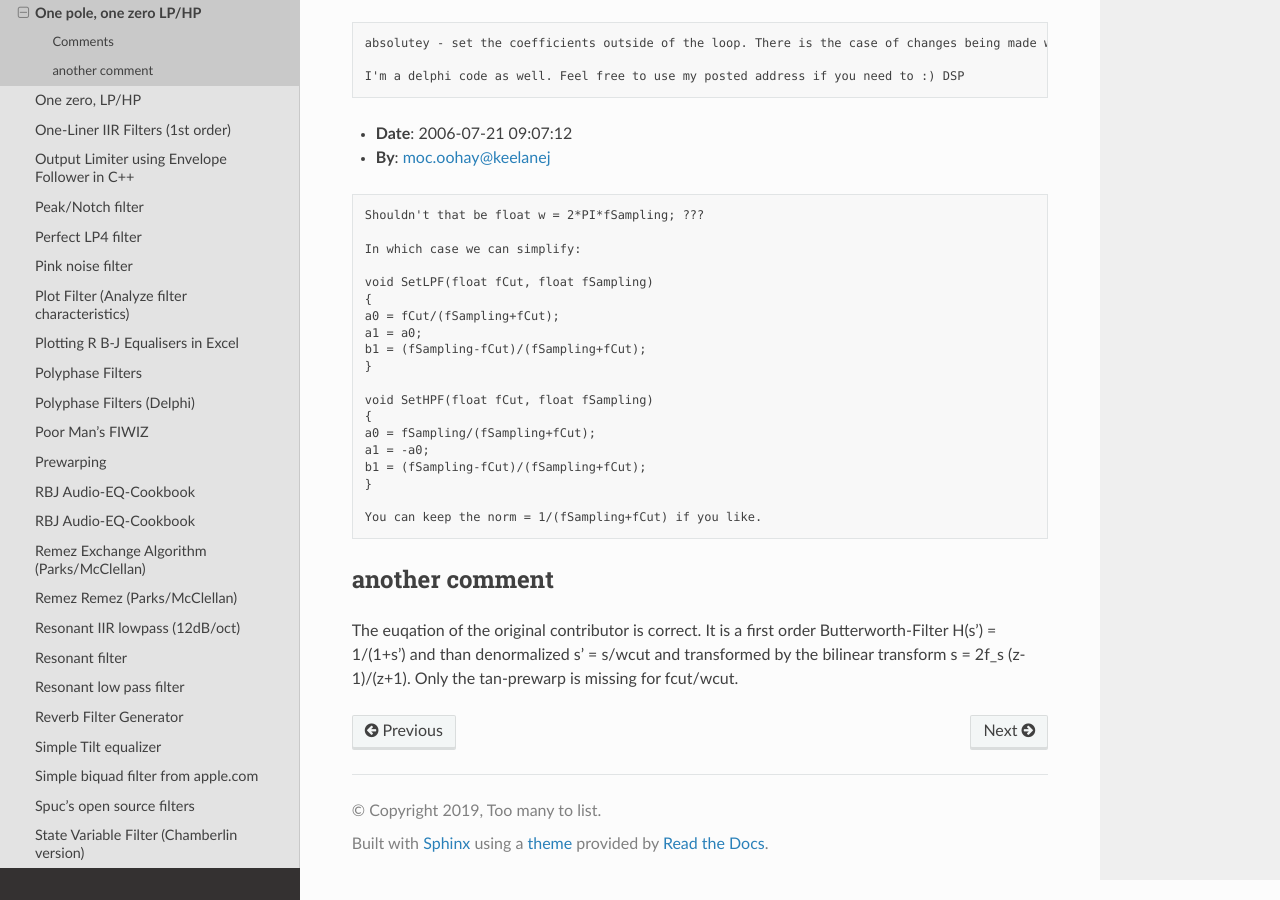
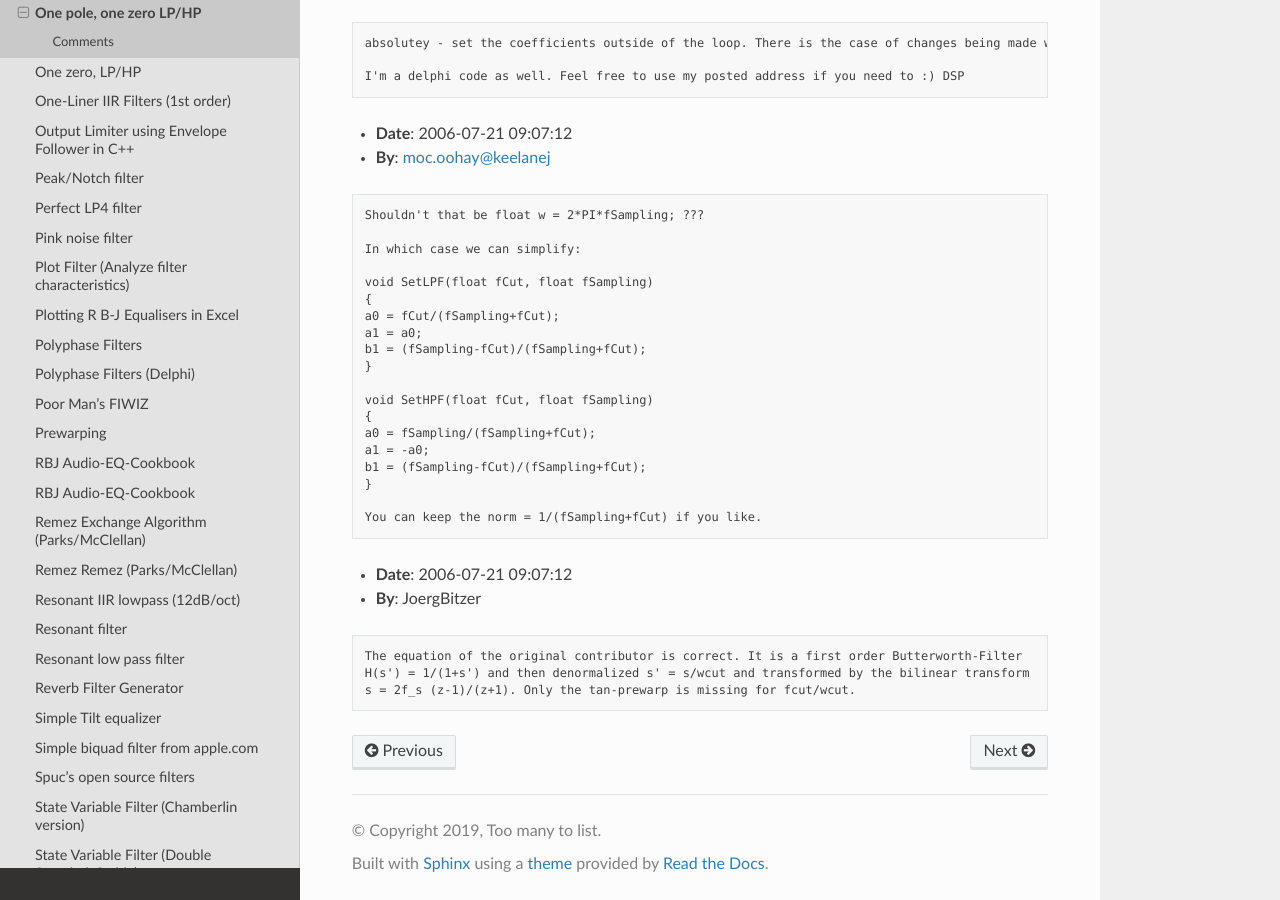
Before and after one commit to bdejong/musicdsp, a Sphinx documentation site: the page built from source/Filters/117-one-pole-one-zero-lp-hp.rst, in a window 1280 px wide and 900 px high, scrolled down 1470 px. Built offline with Sphinx 7.4.7 and the Read the Docs theme 2.0.0, drawn with Linux system fonts in a browser that asks for light colours.

Commit message:
Update 117-one-pole-one-zero-lp-hp.rst

```diff
--- a/source/Filters/117-one-pole-one-zero-lp-hp.rst
+++ b/source/Filters/117-one-pole-one-zero-lp-hp.rst
@@ -107,6 +107,11 @@
 
     You can keep the norm = 1/(fSampling+fCut) if you like.
 
-another comment
----------------
-The euqation of the original contributor is correct. It is a first order Butterworth-Filter H(s') = 1/(1+s') and than denormalized s' = s/wcut and transformed by the bilinear transform s = 2f_s (z-1)/(z+1). Only the tan-prewarp is missing for fcut/wcut.
+- **Date**: 2006-07-21 09:07:12
+- **By**: JoergBitzer
+
+.. code-block:: text
+
+    The equation of the original contributor is correct. It is a first order Butterworth-Filter
+    H(s') = 1/(1+s') and then denormalized s' = s/wcut and transformed by the bilinear transform
+    s = 2f_s (z-1)/(z+1). Only the tan-prewarp is missing for fcut/wcut.
```
